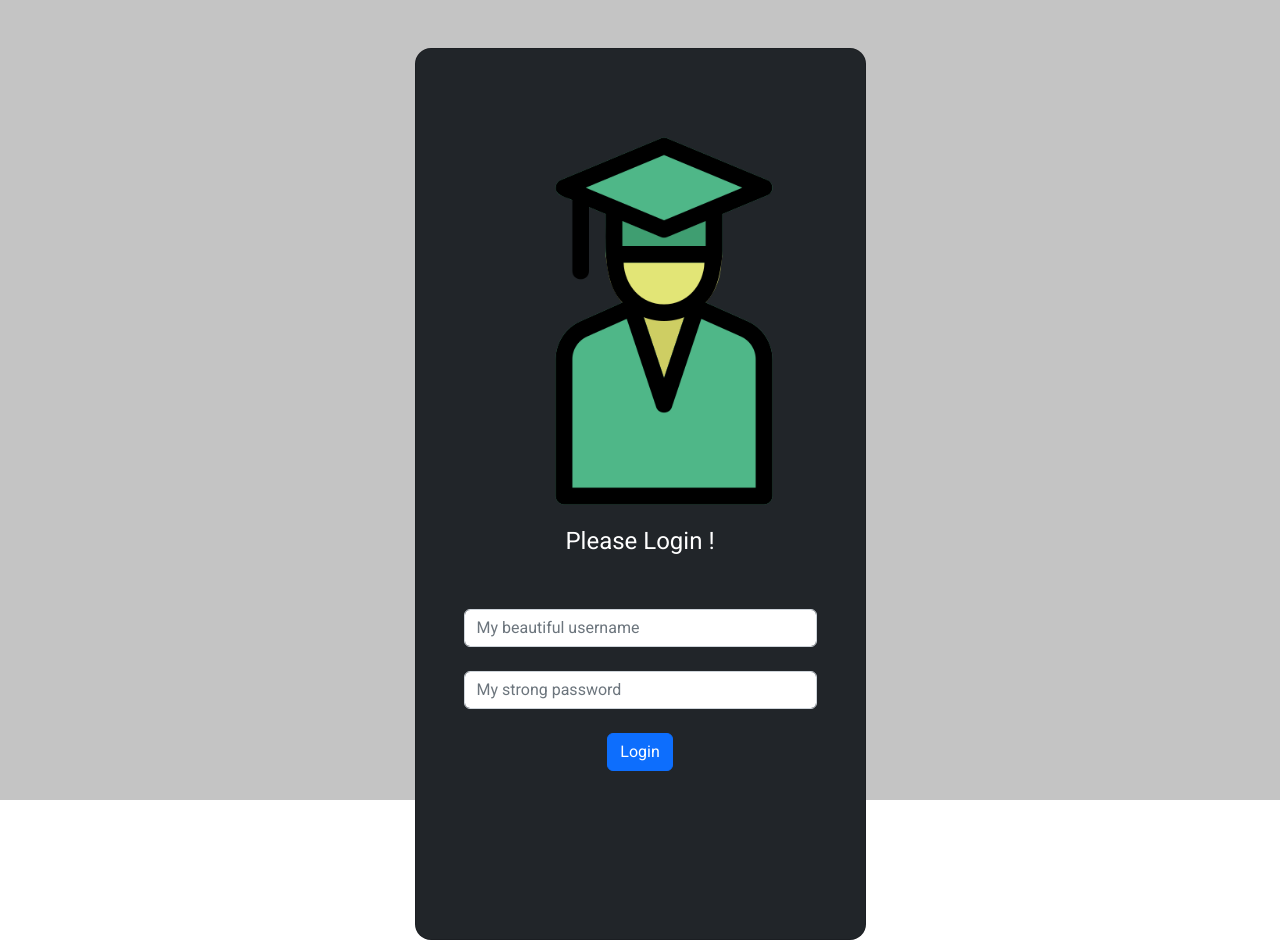
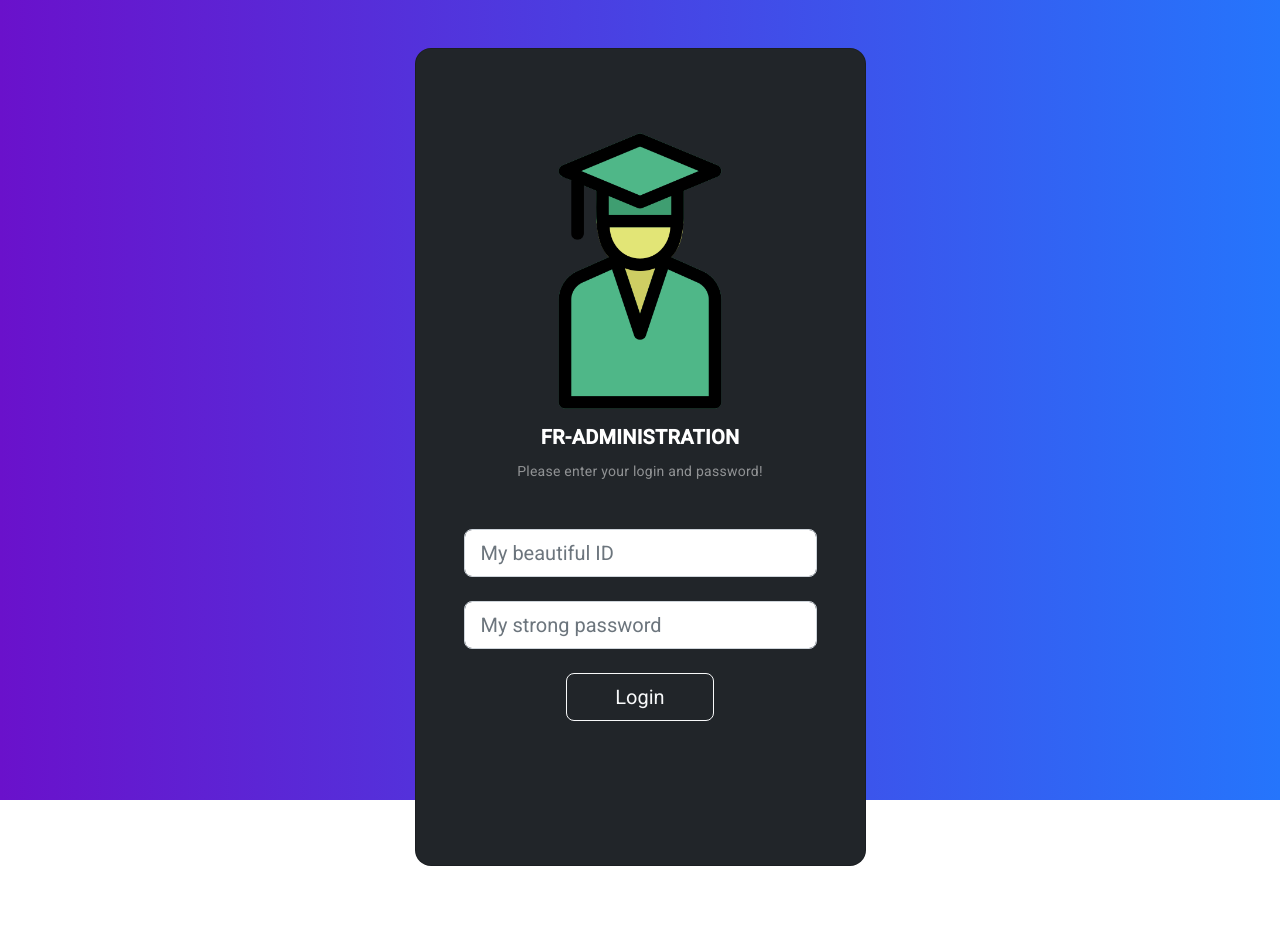
Before and after one commit to Pataubeur/fr-administration-front, an Angular app: page /login in a window 1280 px wide. After the commit the page ends 866 px from the top, so only its background shows below. Built offline with nearby package versions, Linux system fonts and the light colour scheme.

Commit message:
Login CSS update

```diff
--- a/src/app/login/login.component.css
+++ b/src/app/login/login.component.css
@@ -1,11 +1,22 @@
 .error {
-    color: red;
-    font-size: 50px;
-    position: relative;
-    top: 50px;
+    color: rgb(173, 8, 8);
+    font-size: 20px;
+    position: center;
+    top: 20px;
 }
 
 .background {
     background-color: #c4c4c4;
 
 }
+
+.gradient-custom {
+    /* fallback for old browsers */
+    background: #6a11cb;
+
+    /* Chrome 10-25, Safari 5.1-6 */
+    background: -webkit-linear-gradient(to right, rgba(106, 17, 203, 1), rgba(37, 117, 252, 1));
+
+    /* W3C, IE 10+/ Edge, Firefox 16+, Chrome 26+, Opera 12+, Safari 7+ */
+    background: linear-gradient(to right, rgba(106, 17, 203, 1), rgba(37, 117, 252, 1))
+    }
--- a/src/app/login/login.component.html
+++ b/src/app/login/login.component.html
@@ -1,4 +1,3 @@
-<body class="background">
   <section class="vh-100 gradient-custom">
     <div class="container py-5 h-100">
       <div class="row d-flex justify-content-center align-items-center h-100">
@@ -7,27 +6,29 @@
             <div class="card-body p-5 text-center">
 
               <div class="mb-md-5 mt-md-4 pb-5">
+                <img class="image" src="./../../assets/lobtention-du-diplome.png" alt="no picture" style="width: 300px;" alt="logo">
+                <h2 class="fw-bold mb-2 text-uppercase">Fr-Administration</h2>
+                <p class="text-white-50 mb-5">Please enter your login and password!</p>
 
-                  <img class="image" src="./../../assets/lobtention-du-diplome.png" alt="pas d image" style="width: 400px;" alt="logo">
-                  <h1 class="mt-1 mb-5 pb-1">Please Login !</h1>
-
-                  <div class="form-outline form-white mb-4">
-                    <input type="text" id="username" placeholder="My beautiful username" class="form-control"/>
+              <div>
+                <p class="error mb-5" *ngIf="notLogged">Bad password, try again!</p>
               </div>
 
                 <div class="form-outline form-white mb-4">
-                    <input type="password" id="password" placeholder="My strong password" class="form-control" />
+                  <input type="text" id="username" placeholder="My beautiful ID" class="form-control form-control-lg"/>
                 </div>
 
-                  <button type="button" class="btn btn-primary btn-block mb-4" (click)="login()">Login</button>
+                <div class="form-outline form-white mb-4">
+                  <input type="password" id="password" placeholder="My strong password" class="form-control form-control-lg" />
+                </div>
 
-                  <p class="error" *ngIf="notLogged">Mauvais identifiants</p>
+                <button type="button" class="btn btn-outline-light btn-lg px-5" (click)="login()">Login</button>
+
+              </div>
 
             </div>
           </div>
         </div>
       </div>
     </div>
-      </div>
   </section>
-  </body>
```
Lines whose indentation alone changed are shown as unchanged.
